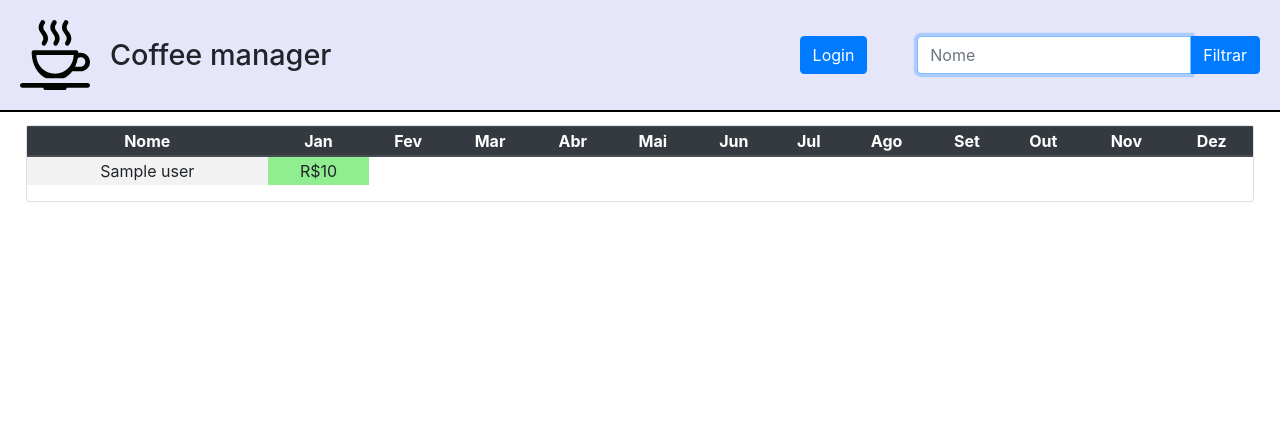
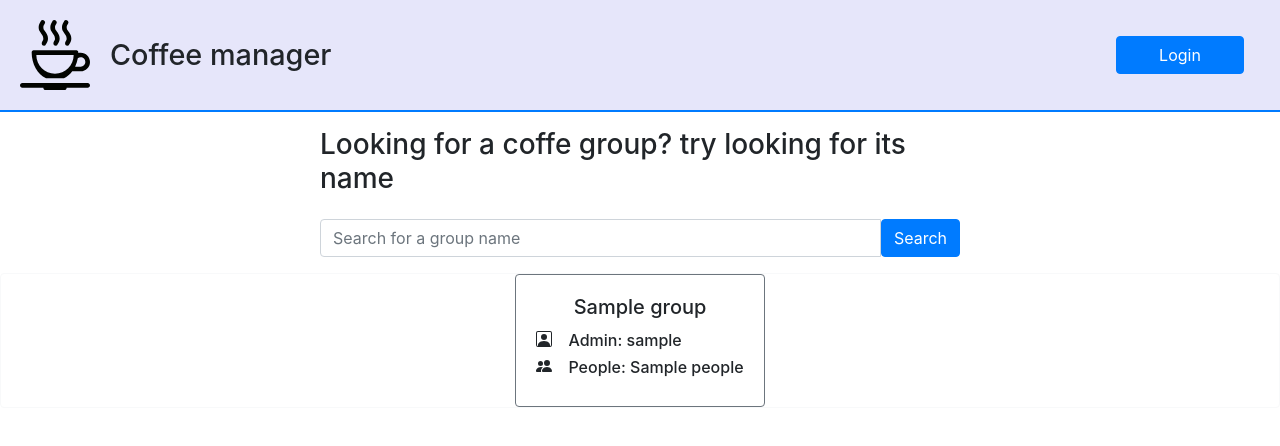
Before and after one commit to NativiXK/CoffeeCTRL, a Flask app: template app/templates/manager/index.html in a window 1280 px wide. Shown: the top 446 px of the page. Run offline with Flask 2, Linux system fonts and the light colour scheme; the template is opened without the code that fills it: most values are stand-ins (such as "Sample title", 1, 10 or a date in 2020).

Commit message:
Modified app flow, the group info and persons will only be displayed when logged in as admin. Implemented group control where each has an admin and name, that can be searched in index page.

```diff
--- a/app/static/manager/style.css
+++ b/app/static/manager/style.css
@@ -109,6 +109,7 @@ div#cash-box
     height: auto;
     max-width: fit-content;
     min-width: fit-content;
+    cursor: pointer;
 }
 
 #header-img
@@ -152,7 +153,8 @@ div#cash-box
 
 #btn-login
 {
-    width: max-content;
+    width: 8rem;
+    min-width: fit-content;
     margin-left: auto;
 }
 
@@ -183,7 +185,7 @@ header
     height: 5%;
     max-height: 150px;
     background-color: lavender;
-    border-bottom: 2px solid black;
+    border-bottom: 2px solid #007bff;
 }
 
 element {
--- a/app/templates/manager/edit.html
+++ b/app/templates/manager/edit.html
@@ -10,6 +10,7 @@
 {% block header %}
     <div class="header-title">
         <div id="header-img">
+            <a href="/">
                 <svg xmlns="http://www.w3.org/2000/svg" xmlns:xlink="http://www.w3.org/1999/xlink" version="1.1" viewBox="0 0 30 30" enable-background="new 0 0 30 30">
                     <g>
                     <g>
@@ -17,6 +18,7 @@
                     </g>
                     </g>
                 </svg>
+            </a>
         </div>
         <h2 id="header-title-text">Coffee manager</h2>
     </div>
--- a/app/templates/manager/index.html
+++ b/app/templates/manager/index.html
@@ -7,8 +7,9 @@
 {% block title %} Coffee {% endblock %}
 
 {% block header %}
-    <div class="header-title">
+    <div class="header-title" onclick="window.location.href = '/'">
         <div id="header-img">
+
                 <svg xmlns="http://www.w3.org/2000/svg" xmlns:xlink="http://www.w3.org/1999/xlink" version="1.1" viewBox="0 0 30 30" enable-background="new 0 0 30 30">
                     <g>
                     <g>
@@ -16,92 +17,50 @@
                     </g>
                     </g>
                 </svg>
+
         </div>
         <h2 id="header-title-text">Coffee manager</h2>
     </div>
 
-    <div class="header-tools">
-        <button type="button" class="btn btn-primary" id="btn-login" data-toggle="modal" data-target="#LoginModal">Login</button>
-    </div>
-
-    <div id="header-filter">
-        <form class="input-group" action="/" method="post">
-            <input autofocus class="form-control w-75" type="text" name="name" placeholder="Nome" aria-label="name" aria-describedby="button-addon2">
-            <div class="input-group-append">
-                <input class="btn btn-primary" id="button-addon2" type="submit" title="Filtrar" value="Filtrar">
-            </div>
-        </form>
-    </div>
+    <button class="btn btn-primary mr-3" id="btn-login" onclick="window.location.href='/auth/login'">Login</button>
 {% endblock %}
 
 {% block body %}
-<div id="coffee-table" class="card">
-    <table class="table table-striped table-hover text-center">
-        <thead class="thead-dark">
-            <tr>
-                <th scope="col" hidden>ID</th>
-                <th scope="col" class="col-name">Nome</th>
-                <th scope="col">Jan</th>
-                <th scope="col">Fev</th>
-                <th scope="col">Mar</th>
-                <th scope="col">Abr</th>
-                <th scope="col">Mai</th>
-                <th scope="col">Jun</th>
-                <th scope="col">Jul</th>
-                <th scope="col">Ago</th>
-                <th scope="col">Set</th>
-                <th scope="col">Out</th>
-                <th scope="col">Nov</th>
-                <th scope="col">Dez</th>
-            </tr>
-        </thead>
-        <tbody>
-            {% for user in users %}
-            <tr scope="row">
-                <td class="col-id" hidden>{{ user.id }}</td>
-                <td class="col-name">{{ user.name }}</td>
-                {% for month in user.months %}
-                    {% if (month.value - month.discount) == 0 %}
-                        <td style="background-color: lightgrey;"> - </td>
-                    {% elif month.value %}
-                        <td style="background-color: lightgreen;">R${{ month.value - month.discount }}</td>
-                    {% else %}
-                        <td style="background-color: lightcoral;">R${{ month.value - month.discount }}</td>
-                    {% endif %}
-                {% endfor %}
-            </tr>
-            {% endfor %}
-        </tbody>
-    </table>
+    <form action="/" method="post" class="mx-auto my-3 w-50">
+        <div class="input-group mb-3">
+            <h3>Looking for a coffe group? try looking for its name</h3>
+        </div>
+        <div class="input-group mb-3">
+            <input class="form-control" type="text" name="group-name" id="group-name" placeholder="Search for a group name">
+            <input class="btn btn-primary" type="submit" value="Search">
         </div>
 
-<div class="modal fade" id="LoginModal" tabindex="-1" aria-labelledby="LoginModal" aria-hidden="true">
-    <div class="modal-dialog">
-      <div class="modal-content">
-        <div class="modal-header">
-          <h5 class="modal-title" id="LoginModal">LOGIN</h5>
-          <button type="button" class="close" data-dismiss="modal" aria-label="Close">
-            <span aria-hidden="true">&times;</span>
-          </button>
+    </form>
+{% if groups %}
+    <div class="card d-flex flex-column align-items-center border-light">
+        {% for group in groups %}
+        <div class="card border-secondary">
+            <div class="card-body">
+                <h5 class="card-title text-center">{{group.group_name}}</h5>
+                <div class="d-flex border-dark">
+                    <svg xmlns="http://www.w3.org/2000/svg" width="16" height="16" fill="currentColor" class="bi bi-person-square" viewBox="0 0 16 16">
+                        <path d="M11 6a3 3 0 1 1-6 0 3 3 0 0 1 6 0z"/>
+                        <path d="M2 0a2 2 0 0 0-2 2v12a2 2 0 0 0 2 2h12a2 2 0 0 0 2-2V2a2 2 0 0 0-2-2H2zm12 1a1 1 0 0 1 1 1v12a1 1 0 0 1-1 1v-1c0-1-1-4-6-4s-6 3-6 4v1a1 1 0 0 1-1-1V2a1 1 0 0 1 1-1h12z"/>
+                    </svg>
+                    <h6 class="ml-3">Admin: {{group.username}}</h6>
                 </div>
-        <div class="modal-body">
-            <form class="input-group" action="/auth/login" method="post">
-                <div class="input-group mb-3">
-                    <div class="input-group-prepend">
-                        <span class="input-group-text" id="inputGroup-sizing-default">Username</span>
-                      </div>
-                    <input class="form-control" name="username" id="username" required>
-                </div>
-                <div class="input-group mb-3"></div>
-                    <div class="input-group-prepend">
-                        <span class="input-group-text" id="inputGroup-sizing-default">Password</span>
-                    </div>
-                    <input class="form-control" type="password" name="password" id="password" required>
-                </div>
-                    <input class="btn btn-primary m-2 mb-2" type="submit" value="Log In">
-            </form>
+                <div class="d-flex border-dark">
+                    <svg xmlns="http://www.w3.org/2000/svg" width="16" height="16" fill="currentColor" class="bi bi-people-fill" viewBox="0 0 16 16">
+                        <path d="M7 14s-1 0-1-1 1-4 5-4 5 3 5 4-1 1-1 1H7zm4-6a3 3 0 1 0 0-6 3 3 0 0 0 0 6z"/>
+                        <path fill-rule="evenodd" d="M5.216 14A2.238 2.238 0 0 1 5 13c0-1.355.68-2.75 1.936-3.72A6.325 6.325 0 0 0 5 9c-4 0-5 3-5 4s1 1 1 1h4.216z"/>
+                        <path d="M4.5 8a2.5 2.5 0 1 0 0-5 2.5 2.5 0 0 0 0 5z"/>
+                    </svg>
+                    <h6 class="ml-3">People: {{group.people}}</h6>
                 </div>
             </div>
         </div>
+        {% endfor %}
     </div>
+{% endif %}
+
 {% endblock %}
--- a/app/templates/modals/user_payments.html
+++ b/app/templates/modals/user_payments.html
@@ -21,7 +21,7 @@
                 </h2>
                 <form action="/API/remove_payment" method="post">
                   <input type="hidden" name="payment-id" value="{{pay.id}}">
-                  <button class="btn btn-danger" type="submit">
+                  <button class="btn btn-danger" type="submit" onClick='return confirmSubmit()'>
                     <svg xmlns="http://www.w3.org/2000/svg" width="20" height="20" fill="white" class="bi bi-trash-fill" viewBox="0 0 16 16">
                       <path d="M2.5 1a1 1 0 0 0-1 1v1a1 1 0 0 0 1 1H3v9a2 2 0 0 0 2 2h6a2 2 0 0 0 2-2V4h.5a1 1 0 0 0 1-1V2a1 1 0 0 0-1-1H10a1 1 0 0 0-1-1H7a1 1 0 0 0-1 1H2.5zm3 4a.5.5 0 0 1 .5.5v7a.5.5 0 0 1-1 0v-7a.5.5 0 0 1 .5-.5zM8 5a.5.5 0 0 1 .5.5v7a.5.5 0 0 1-1 0v-7A.5.5 0 0 1 8 5zm3 .5v7a.5.5 0 0 1-1 0v-7a.5.5 0 0 1 1 0z"/>
                     </svg>
@@ -32,7 +32,7 @@
               <div id="collapse-{{pay.id}}" class="collapse" aria-labelledby="headingOne" data-parent="#collapse-{{pay.id}}">
                 <div class="card-body text-center">
                   <form action="/API/update_payment" method="post" id="UserPaymentsForm-{{pay.id}}">
-
+                    <input type="hidden" name="payment-id" value="{{pay.id}}">
                     <!-- Payment date -->
                     <div class="input-group mb-2">
                       <div class="input-group-prepend">
@@ -59,7 +59,7 @@
                     <!-- onclick="SaveUserPayment('UserPaymentsForm-{{pay.id}}')" -->
 
                     <div class="input-group mb-0 d-flex justify-content-around">
-                      <input class="btn btn-primary w-25" type="submit" value="Save">
+                      <input class="btn btn-primary w-25" type="submit" value="Save" onClick='return confirmSubmit()'>
                     </div>
                   </form>
 
--- a/app/views/auth.py
+++ b/app/views/auth.py
@@ -11,14 +11,13 @@ def login_required(view):
     @functools.wraps(view)
     def wrapped_view(**kwargs):
         if g.user is None:
-            return redirect(url_for('auth.login', next=request.url))
+            return redirect(url_for('auth.login'))
 
         return view(**kwargs)
 
     return wrapped_view
 
 @bp.route('/register', methods=('GET', 'POST'))
-@login_required
 def register():
     if request.method == 'POST':
         username = request.form['username']
@@ -49,6 +48,8 @@ def register():
 
 @bp.route('/login', methods=('GET', 'POST'))
 def login():
+    if g.user:
+        return redirect("/")
 
     if request.method == 'POST':
         username = request.form['username']
@@ -56,20 +57,20 @@ def login():
 
         db = get_db()
         error = None
-        user = db.execute(
-            'SELECT * FROM user WHERE username = ?', (username,)
+        admin = db.execute(
+            'SELECT * FROM admin WHERE username = ?', (username,)
         ).fetchone()
 
-        if user is None:
+        if admin is None:
             error = 'Incorrect username.'
-        elif not check_password_hash(user['password'], password):
+        elif not check_password_hash(admin['password'], password):
             error = 'Incorrect password.'
 
         if error is None:
             session.clear()
-            session['user_id'] = user['id']
+            session['admin_id'] = admin['id']
 
-            return redirect(url_for('edit'))
+            return redirect("/")
 
         flash(error, 'error')
 
@@ -77,7 +78,7 @@ def login():
 
 @bp.before_app_request
 def load_logged_in_user():
-    user_id = session.get('user_id')
+    user_id = session.get('admin_id')
 
     if user_id is None:
         g.user = None
```
Also changed, not shown: app/db.py (+42 -2 lines), app/schema.sql (+26 -23 lines), app/static/auth/style.css (+11 -80 lines), app/static/manager/script.js (+9 -0 lines), app/templates/auth/login.html (+48 -12 lines), app/templates/auth/register.html (+42 -7 lines), app/views/api.py (+7 -8 lines), app/views/manager.py (+7 -5 lines). Lines whose indentation alone changed are shown as unchanged.
